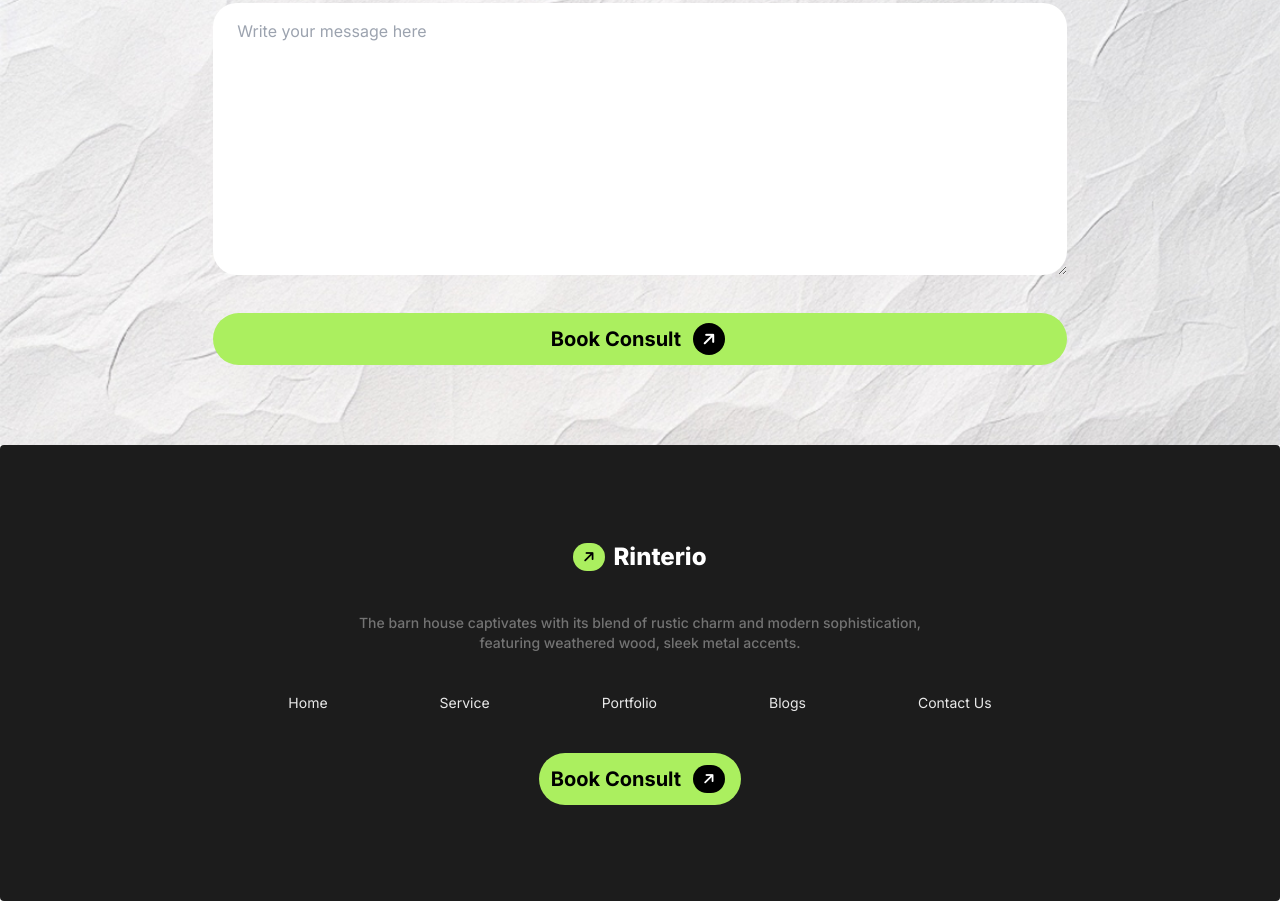
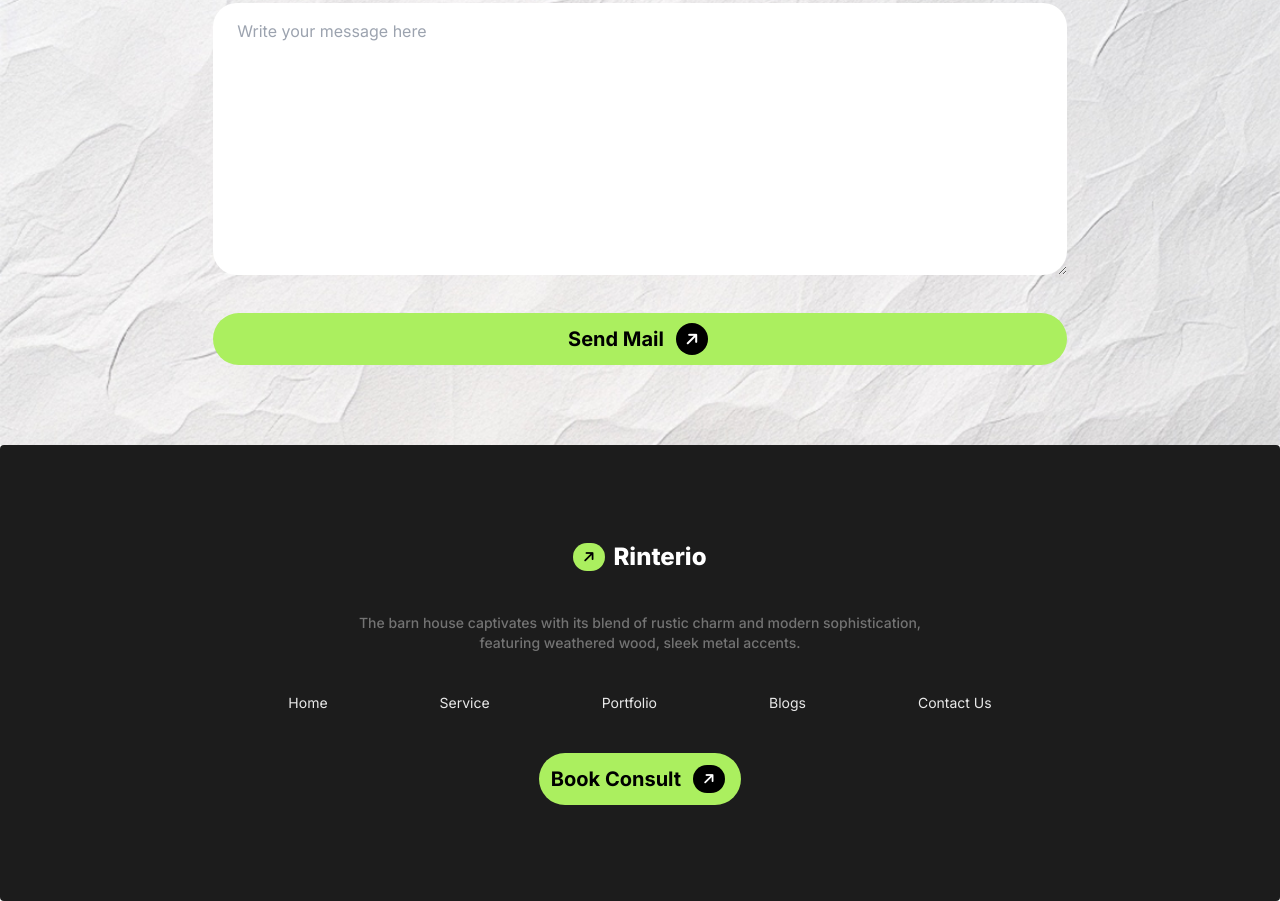
Before and after one commit to Rifatahr/Rinterio-Building-Planner, a plain HTML site: page index.html in a window 1280 px wide. Shown: the part 3832-4733 px from the top of the page. Drawn offline with nearby package versions, Linux system fonts and the light colour scheme.

Commit message:
input bug fix

```diff
--- a/index.html
+++ b/index.html
@@ -327,7 +327,7 @@
 
     <div class=" bg-primary col-span-2 rounded-full  flex justify-center items-center gap-0 pr-4 mt-4 lg:mt-8">
       <div>
-          <h2 class="px-3 py-3 text-xl text-black font-bold">Book Consult</h2>
+          <h2 class="px-3 py-3 text-xl text-black font-bold">Send Mail </h2>
       </div>
           <div class="w-8 p-1 bg-black rounded-full text-center ">
           <i class="fa-solid fa-arrow-right -rotate-45 text-white "></i>
```
